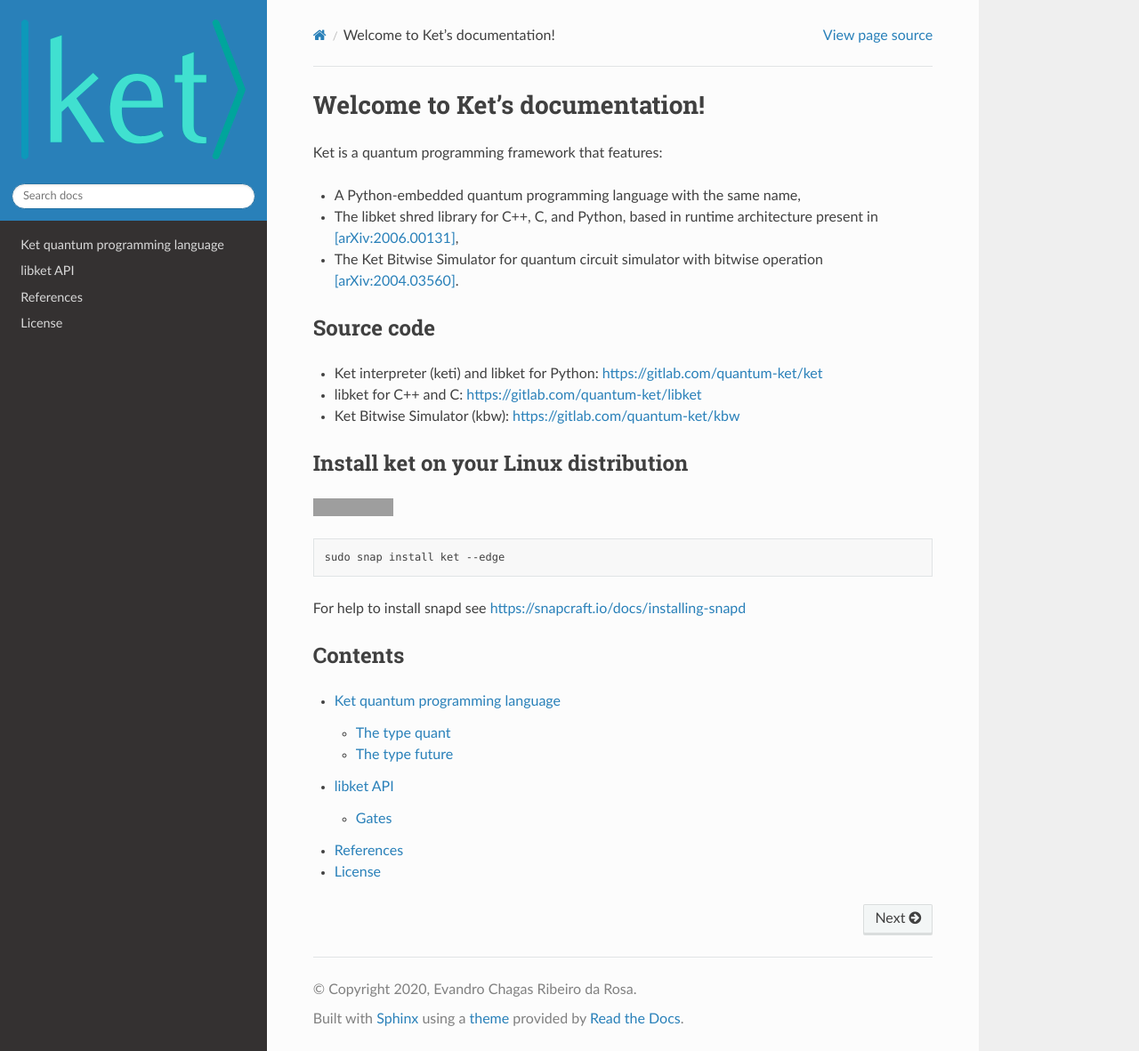
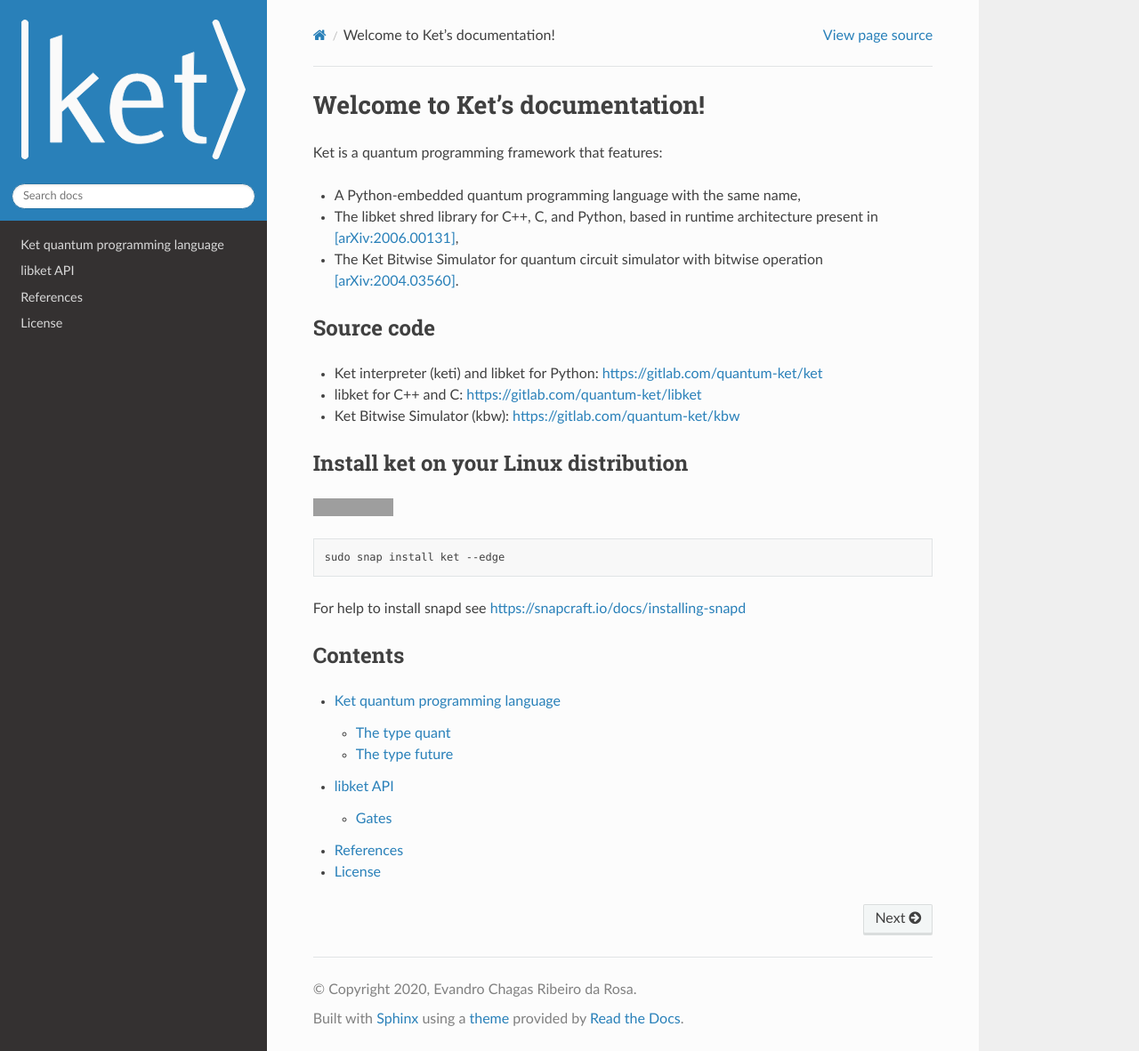
Before and after one commit to quantum-ket/ket, a Sphinx documentation site: the page built from docs/source/index.rst, in a window 1280 px wide and 1181 px high. Shown: the whole window at 89% size. Built offline with Sphinx 7.4.7 and the Read the Docs theme 2.0.0, drawn with Linux system fonts in a browser that asks for light colours; grey boxes are pictures that could not be loaded.

Commit message:
white logo

```diff
--- a/docs/source/conf.py
+++ b/docs/source/conf.py
@@ -50,7 +50,7 @@
 # a list of builtin themes.
 #
 html_theme = 'sphinx_rtd_theme'
-html_logo = 'img/logo.svg'
+html_logo = 'img/logo_white.svg'
 html_theme_options = {
     'logo_only': True,
     'display_version': False,
```
Also changed, not shown: docs/source/img/logo_white.svg (added).
